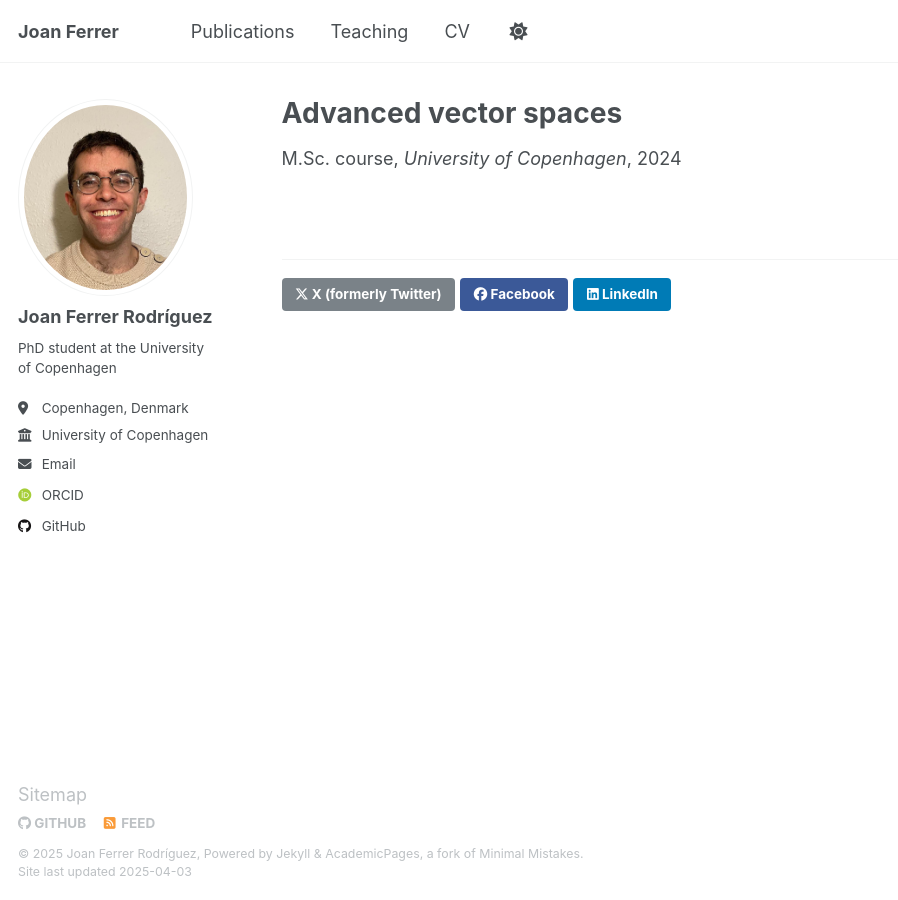
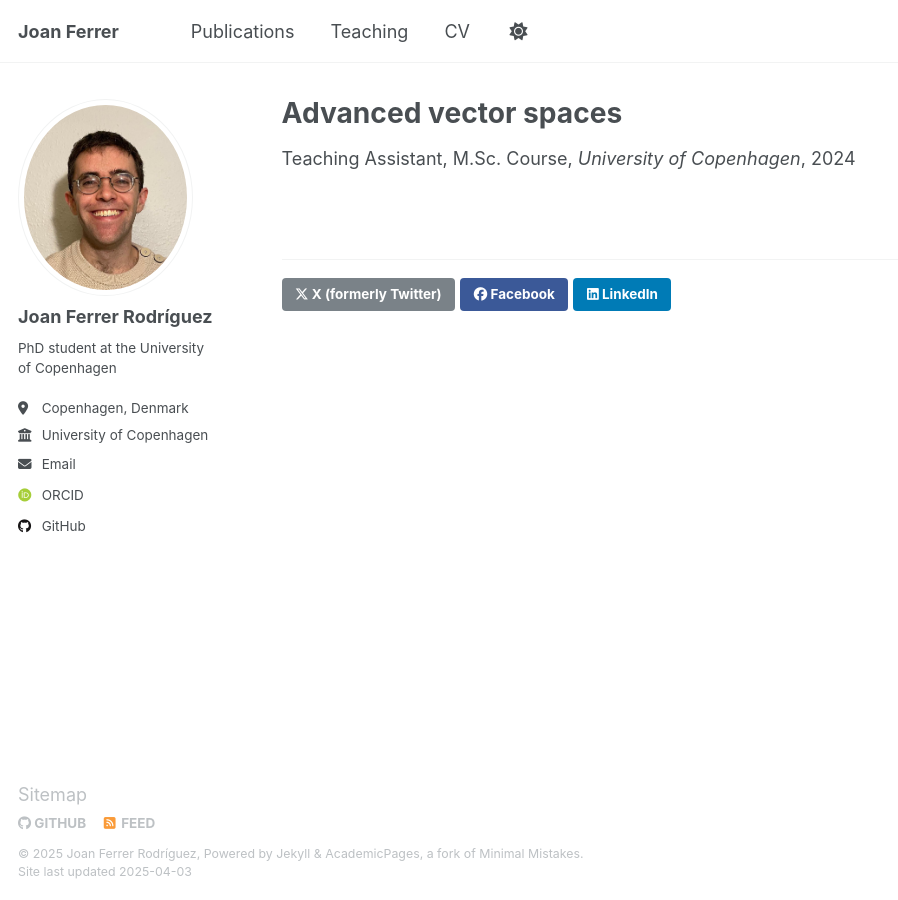
Before and after one commit to joan-ferrer/joan-ferrer.github.io, a Jekyll site: the page built from _teaching/2024_Advanced_vector_spaces.md, in a window 1280 px wide. Shown: the whole page, without its empty margins (0-898 px from the left). Built offline with Jekyll 4.4.1, drawn with Linux system fonts in a browser that asks for light colours; some web fonts are replaced; part of the change alters nothing that is shown.

Commit message:
Update 2024_Advanced_vector_spaces.md

```diff
--- a/_teaching/2024_Advanced_vector_spaces.md
+++ b/_teaching/2024_Advanced_vector_spaces.md
@@ -1,11 +1,9 @@
 ---
 title: "Advanced vector spaces"
 collection: teaching
-type: "M.Sc. course"
+type: "Teaching Assistant, M.Sc. Course"
 permalink: /teaching/2024_Advanced_vector_spaces
 venue: "University of Copenhagen"
 date: 2024-09-01
 location: "Copenhagen, Denamrk"
 ---
-
-[This is a description of a teaching experience. You can use markdown like any other post.]: #
```
